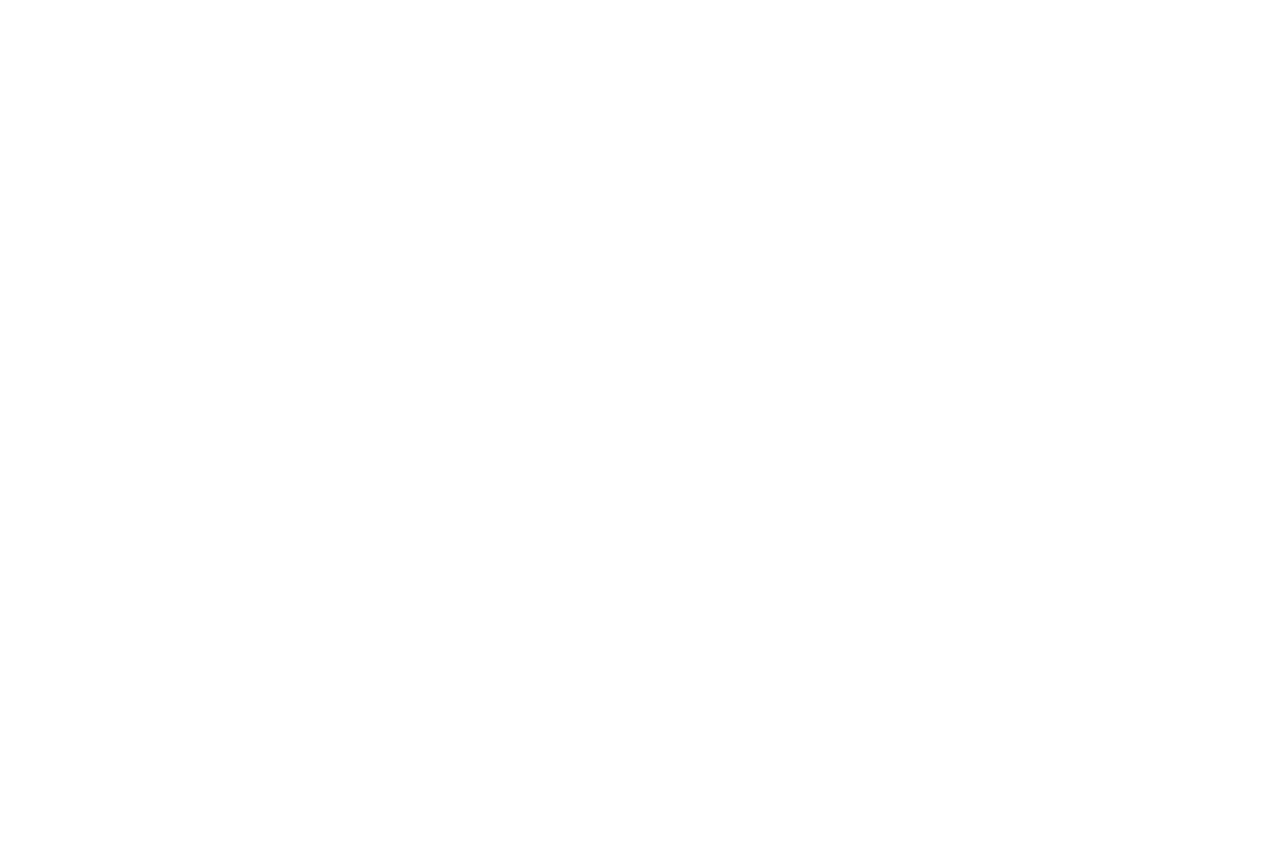
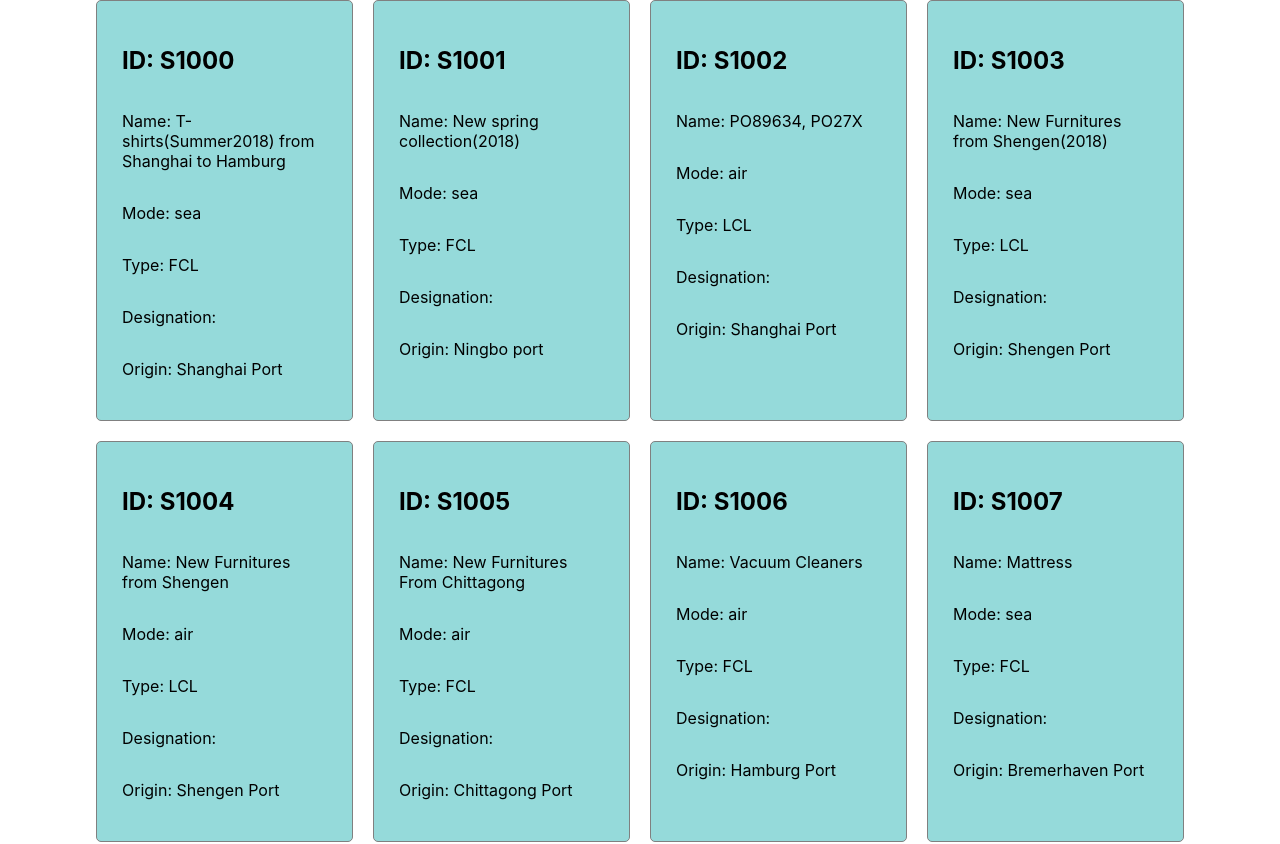
Before and after one commit to ipritamdatta/webable-js-challenge, a React (Create React App) app: page / in a window 1280 px wide. Shown: the top 844 px of the page. Before the commit the page ends 800 px from the top, so only its background shows below. Built offline with nearby package versions, Linux system fonts and the light colour scheme.

Commit message:
created and designed separate shipment component and passed indivial shipment to collection-preview component and designed for it

```diff
--- a/src/App.js
+++ b/src/App.js
@@ -2,7 +2,7 @@ import React, { Component } from "react";
 import logo from "./logo.svg";
 import "./App.css";
 import shipments from "./data/db";
-import { Shipment } from "./components/shipment.components";
+import { Shipment } from "./components/shipment/shipment.components";
 
 class App extends Component {
   constructor() {
--- /dev/null
+++ b/src/components/collection/collection-preview.component.jsx
@@ -0,0 +1,36 @@
+import React from "react";
+
+import "./collection-preview.styles.css";
+
+const CollectionPreview = (props) => {
+  console.log(props);
+
+  return (
+    <div className="card-container">
+      <h2>
+        <span>ID: </span> {props.shipmentDetail.id}
+      </h2>
+      <p>
+        <span>Name: </span>
+        {props.shipmentDetail.name}
+      </p>
+      <p>
+        <span>Mode: </span>
+        {props.shipmentDetail.mode}
+      </p>
+      <p>
+        <span>Type: </span>
+        {props.shipmentDetail.type}
+      </p>
+      <p>
+        <span>Designation: </span>
+        {props.shipmentDetail.designation}
+      </p>
+      <p>
+        <span>Origin: </span>
+        {props.shipmentDetail.origin}
+      </p>
+    </div>
+  );
+};
+export default CollectionPreview;
--- /dev/null
+++ b/src/components/collection/collection-preview.styles.css
@@ -0,0 +1,18 @@
+.card-container {
+  display: flex;
+  flex-direction: column;
+  background-color: #95dada;
+  border: 1px solid grey;
+  border-radius: 5px;
+  padding: 25px;
+  cursor: pointer;
+  -moz-osx-font-smoothing: grayscale;
+  backface-visibility: hidden;
+  transform: translateZ(0);
+  transition: transform 0.25s ease-out;
+  text-align: left;
+}
+
+.card-container:hover {
+  transform: scale(1.05);
+}
--- a/src/components/shipment.components.jsx
+++ /dev/null
@@ -1,12 +0,0 @@
-import React from "react";
-
-export const Shipment = (props) => {
-  console.log(props);
-  return (
-    <div>
-      {props.collections.map(({ id, ...otherCollectionProps }) =>
-        console.log(id)
-      )}
-    </div>
-  );
-};
--- /dev/null
+++ b/src/components/shipment/shipment.components.jsx
@@ -0,0 +1,13 @@
+import React from "react";
+import CollectionPreview from "../collection/collection-preview.component";
+import "./shipment.styles.css";
+
+export const Shipment = (props) => {
+  return (
+    <div className="shipment-list">
+      {props.collections.map((collection) => (
+        <CollectionPreview key={collection.id} shipmentDetail={collection} />
+      ))}
+    </div>
+  );
+};
--- /dev/null
+++ b/src/components/shipment/shipment.styles.css
@@ -0,0 +1,7 @@
+.shipment-list {
+  width: 85vw;
+  margin: 0 auto;
+  display: grid;
+  grid-template-columns: 1fr 1fr 1fr 1fr;
+  grid-gap: 20px;
+}
```
